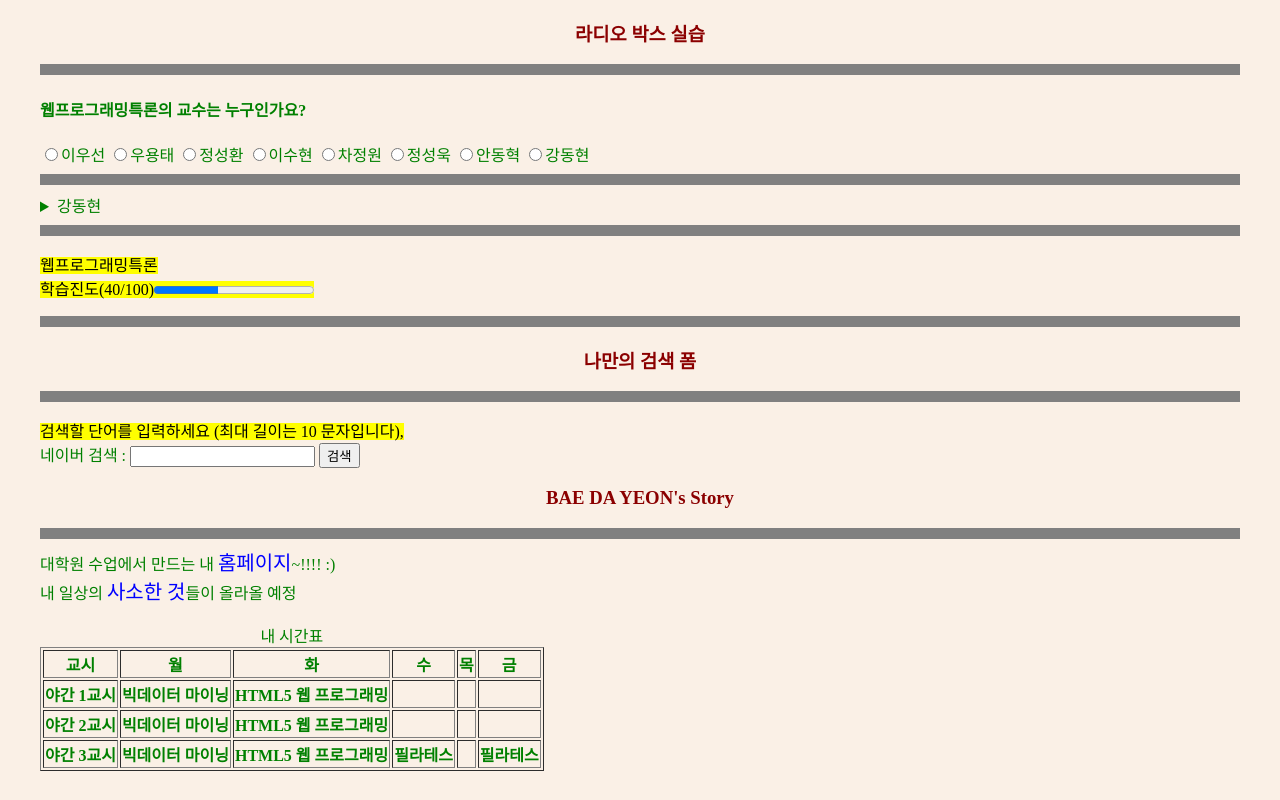
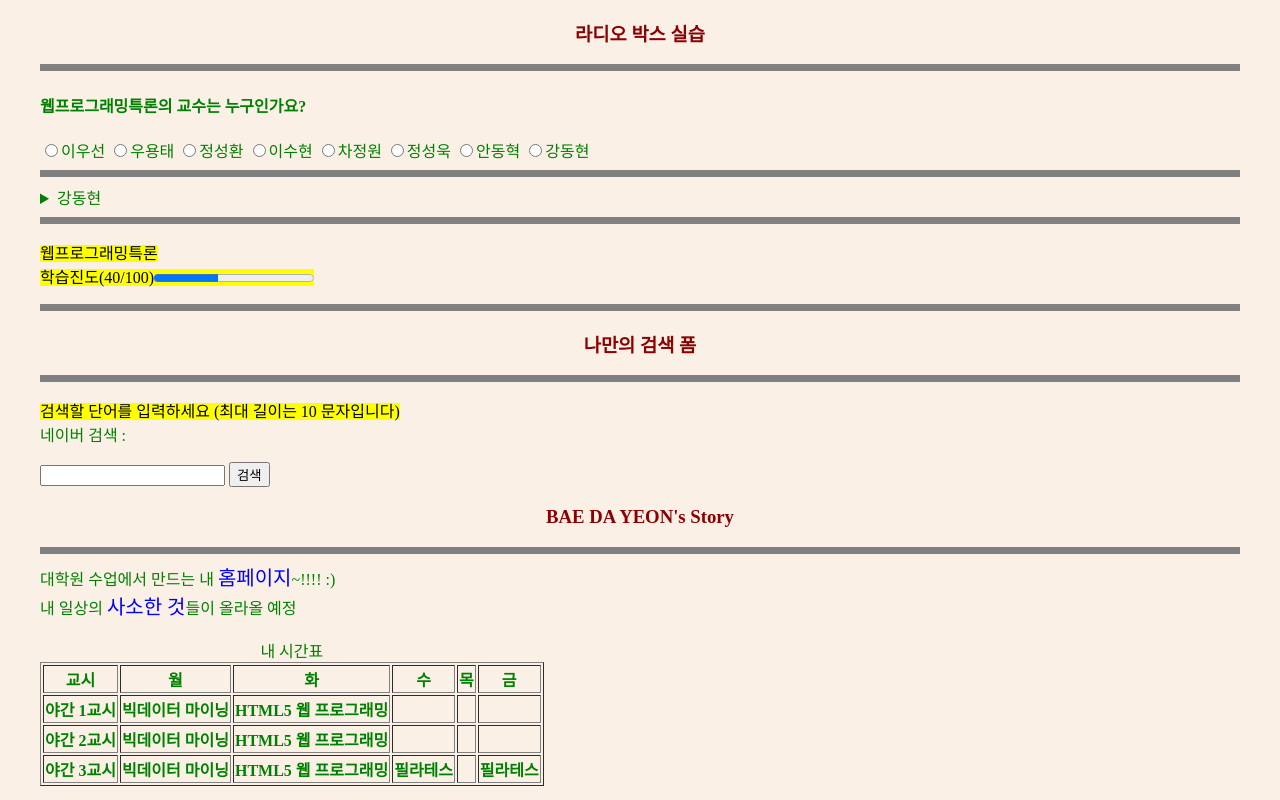
Before and after one commit to likeus109/likeus109.github.io, a plain HTML site: page index.html in a window 1280 px wide. Drawn offline with Linux system fonts and the light colour scheme.

Commit message:
Update index.html

```diff
--- a/index.html
+++ b/index.html
@@ -6,7 +6,7 @@
   <style>
     body{background-color: linen; color: green; margin-left: 40px; margin-right: 40px;}
     h3{text-align: center; color: darkred;}
-    hr{height: 5px; border: solid grey; background-color: grey;}
+    hr{height: 1px; border: solid grey; background-color: grey;}
     span{color: blue; font-size: 20px}
   </style>
   </head>
@@ -36,16 +36,14 @@
     <hr>
     <h3>나만의 검색 폼</h3>
     <hr>
-    <p><mark>검색할 단어를 입력하세요 (최대 길이는 10 문자입니다),</mark><br>
-      네이버 검색 : </
+    <p><mark>검색할 단어를 입력하세요 (최대 길이는 10 문자입니다)</mark><br>
+      네이버 검색 :
     <form name="sform"
           action="http://search.naver.com/search.naver"
           method="get">
       <input name="query" type="text">
-      <input type="submit" value="검색">
+      <button type="submit">검색</button>
     </form>
-
-
 
 
 
```
